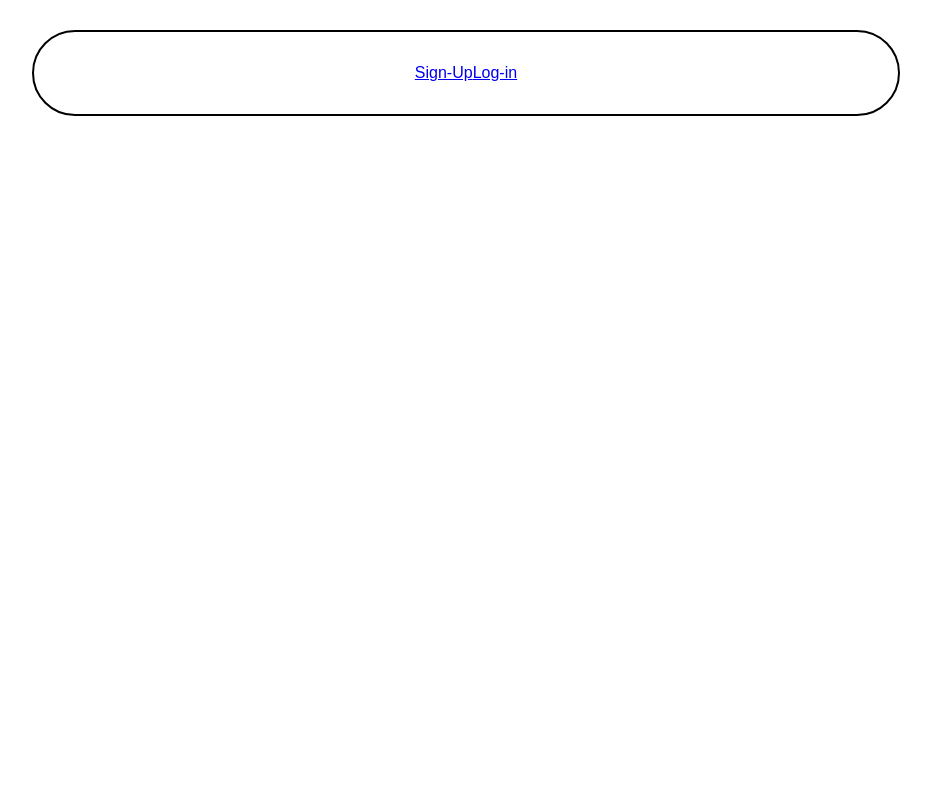
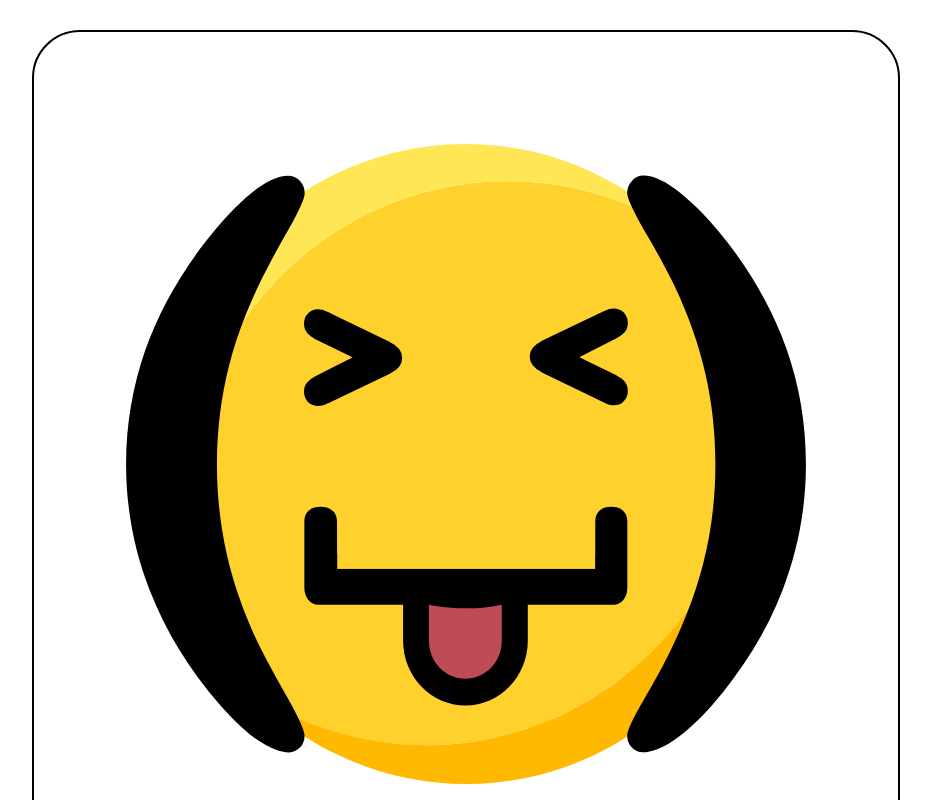
Before and after one commit to bw-dev-libs/Front-End, a React (Create React App) app in the folder dev-libs/: page / in a window 1280 px wide. Shown: the top 800 px of the page, without its empty margins (174-1105 px from the left). Built offline with nearby package versions, Linux system fonts and the light colour scheme.

Commit message:
imported new components

```diff
--- a/dev-libs/src/App.js
+++ b/dev-libs/src/App.js
@@ -1,18 +1,20 @@
-import React from 'react';
+import React from "react";
 import { Route } from "react-router-dom";
 
-import './App.css';
+import "./App.css";
 import Login from "./components/Login";
 import Signup from "./components/Signup";
 import Navigation from "./components/Navigation";
 import Play from "./components/Play";
-import Dashboard from './components/Dashboard';
+import Dashboard from "./components/Dashboard";
+import LandingPage from "./components/LandingPage";
 
 function App() {
   return (
     <div className="App">
-      <Navigation />
-      <Route exact path="/login" component={Login} />
+      {/* <Navigation /> */}
+      <Route exact path="/" component={LandingPage} />
+      <Route path="/login" component={Login} />
       <Route path="/signup" component={Signup} />
       <Route path="/play" component={Play} />
       <Route path="/dashboard" component={Dashboard} />
```
